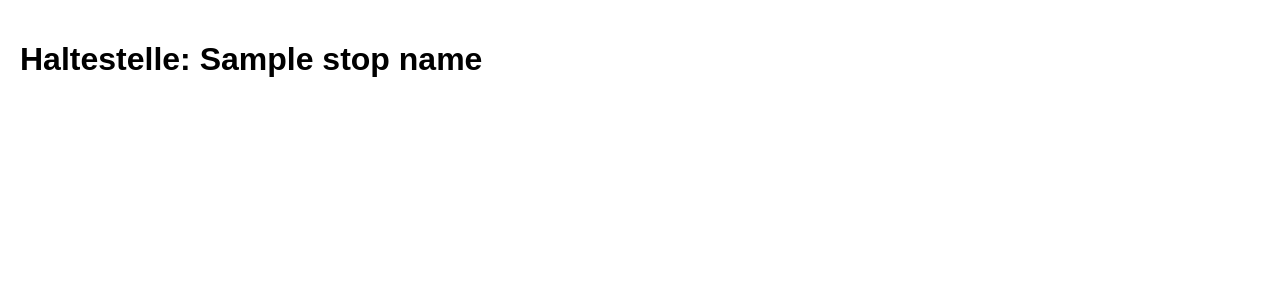
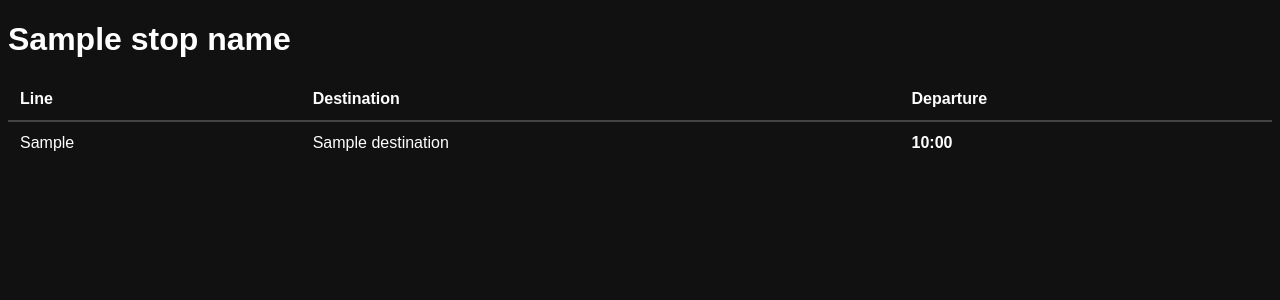
Before and after one commit to tborckmann/Abfahrtentafel, a Python web app: template templates/screen.html in a window 1280 px wide. Shown: the top 300 px of the page. Run offline with Jinja, Linux system fonts and the light colour scheme; the template is opened without the code that fills it: most values are stand-ins (such as "Sample title", 1, 10 or a date in 2020).

Commit message:
Departures are now displayed on screen.html

```diff
--- a/templates/screen.html
+++ b/templates/screen.html
@@ -1,18 +1,62 @@
 <!DOCTYPE html>
 <html lang="en">
 <head>
-    <meta charset="UTF-8" />
-    <meta name="viewport" content="width=device-width, initial-scale=1.0" />
+    <meta charset="UTF-8">
+    <title>{{ stop_name }} – Departures</title>
     <style>
-        body { font-family: Arial, sans-serif; margin: 0; padding: 0; }
-        header { background: #f2f2f2; padding: 20px; text-align: center; }
-        main { padding: 20px; }
-        footer { background: #f2f2f2; padding: 10px; text-align: center; margin-top: 40px; }
+        body {
+            font-family: Arial, sans-serif;
+            background: #111;
+            color: #fff;
+        }
+        h1 {
+            margin-bottom: 20px;
+        }
+        table {
+            width: 100%;
+            border-collapse: collapse;
+        }
+        th, td {
+            padding: 12px;
+            text-align: left;
+        }
+        th {
+            border-bottom: 2px solid #444;
+        }
+        tr:not(:last-child) td {
+            border-bottom: 1px solid #333;
+        }
+        .time {
+            font-weight: bold;
+        }
     </style>
 </head>
 <body>
-    <main>
-        <h1>Haltestelle: {{ stop_name }}<h1>
-    </main>
+
+<h1>{{ stop_name }}</h1>
+
+{% if departures %}
+<table>
+    <thead>
+        <tr>
+            <th>Line</th>
+            <th>Destination</th>
+            <th>Departure</th>
+        </tr>
+    </thead>
+    <tbody>
+        {% for departure in departures %}
+        <tr>
+            <td>{{ departure.line_nr }}</td>
+            <td>{{ departure.destination }}</td>
+            <td class="time">{{ departure.departure_time.strftime("%H:%M") }}</td>
+        </tr>
+        {% endfor %}
+    </tbody>
+</table>
+{% else %}
+<p>No upcoming departures.</p>
+{% endif %}
+
 </body>
 </html>
```
Also changed, not shown: hafas.py (+9 -9 lines), renderer.py (+14 -3 lines), screen.py (+6 -4 lines).
